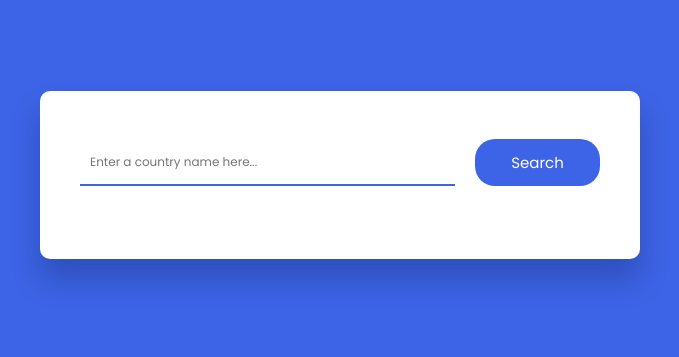
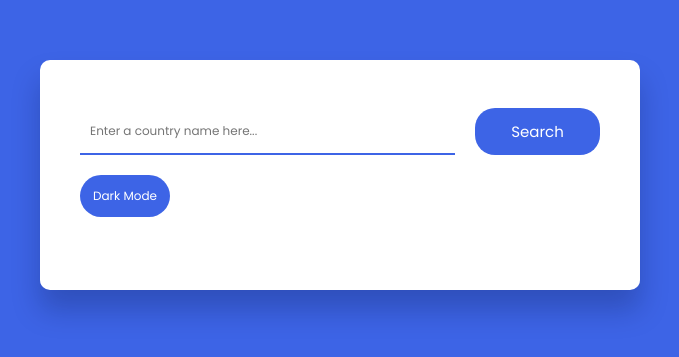
Before and after one commit to TaylorDJones11/SBA308A, a plain HTML site: page index.html in a window 1280 px wide. Shown: the part 225-582 px from the top of the page, without its empty margins (300-979 px from the left). Drawn offline with Linux system fonts and the light colour scheme.

Commit message:
adding in darkmode

```diff
--- a/index.html
+++ b/index.html
@@ -15,9 +15,10 @@
           placeholder="Enter a country name here..."
         />
         <button id="search-btn">Search</button>
+        <button id="darkmode-btn">Dark Mode</button>
       </div>
       <div id="result"></div>
     </div>
-    <script src="script.js"></script>
+    <script type="module" src="script.js"></script>
   </body>
 </html>
--- a/styles.css
+++ b/styles.css
@@ -30,6 +30,17 @@ body {
   gap: 20px;
 }
 
+.search-wrapper #darkmode-btn {
+  font-size: 12px;
+  background-color: #3d64e6;
+  color: #ffffff;
+  padding: 12px 0;
+  width: 90px;
+  border: none;
+  border-radius: 60px;
+  cursor: pointer;
+}
+
 .search-wrapper button {
   font-size: 15px;
   background-color: #3d64e6;
@@ -37,6 +48,11 @@ body {
   padding: 12px 0;
   border: none;
   border-radius: 20px;
+  cursor: pointer;
+}
+
+.search-wrapper button:hover {
+  background-color: #d6a400;
 }
 
 .search-wrapper input {
```
Also changed, not shown: toggledark.js (added, +8 -0 lines).
